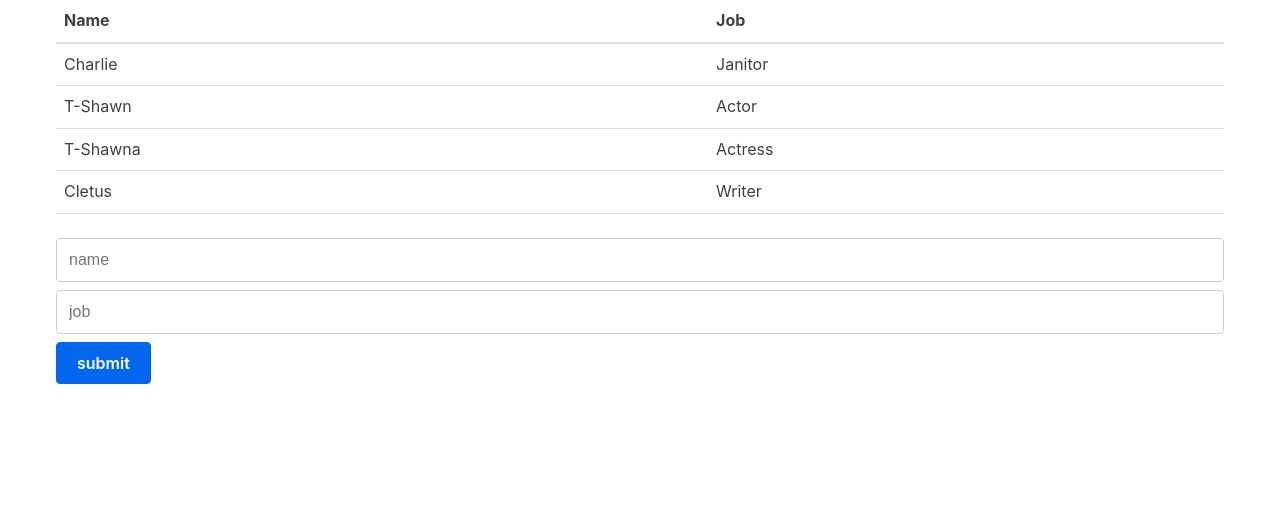
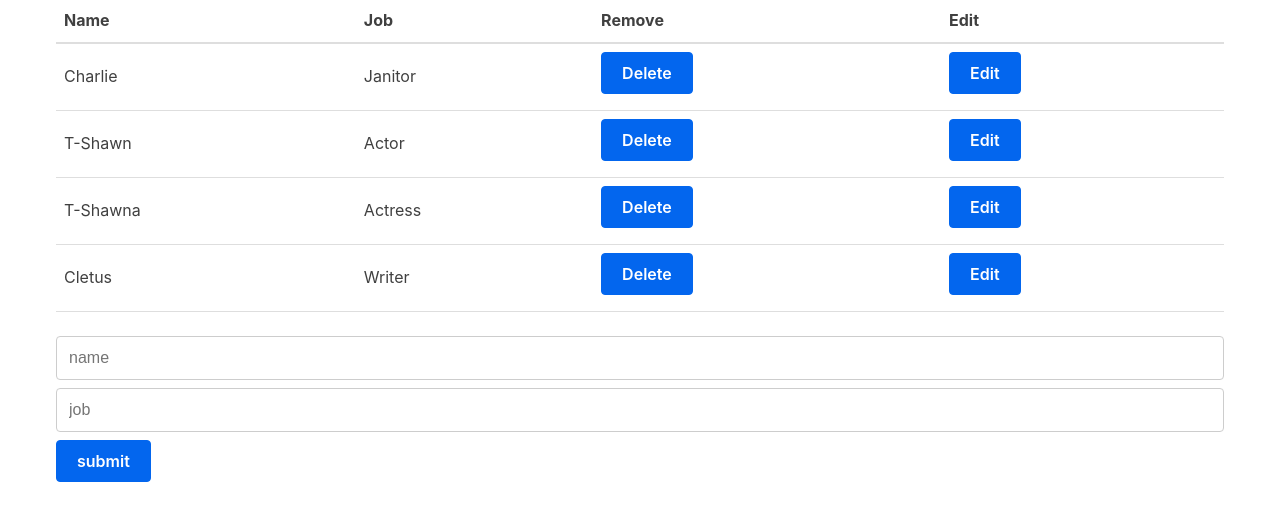
Before and after one commit to ryanboris/react-tutorial, a React (Create React App) app: page / in a window 1280 px wide. Shown: the top 520 px of the page. Built offline with nearby package versions, Linux system fonts and the light colour scheme.

Commit message:
adds delete and edit operations

```diff
--- a/src/App.js
+++ b/src/App.js
@@ -4,10 +4,46 @@ import { characters } from './Characters'
 import Form from './Form'
 
 export default class App extends Component {
-  state = { characters, name: '', job: '' }
+  state = { characters, name: '', job: '', isEditing: false, currentClassName: null }
+
+  removeCharacter = index => {
+    const { characters } = this.state
+    this.setState({
+      characters: characters.filter(char => characters.indexOf(char) !== index)
+    })
+  }
+
+  editCharacter = () => {
+    const { characters } = this.state
+    const i = characters.findIndex(
+      char => characters.indexOf(char) === this.state.currentClassName
+    )
+    this.setState({
+      characters: [
+        ...characters.slice(0, i),
+        { name: this.state.name, job: this.state.job },
+        ...characters.slice(i + 1)
+      ],
+      name: '',
+      job: '',
+      isEditing: false,
+      currentClassName: null
+    })
+  }
+
+  toggleEdit = i => {
+    console.log(i)
+    this.setState({ isEditing: true, currentClassName: i })
+  }
 
   handleSubmit = e => {
     e.preventDefault()
+    if (!this.state.name || !this.state.job) {
+      alert('Provide both fields.')
+      return this.setState({ name: '', job: '' })
+    } else if (this.state.isEditing) {
+      this.editCharacter()
+    } else {
       this.setState({
         characters: [
           ...this.state.characters,
@@ -16,6 +52,7 @@ export default class App extends Component {
         name: '',
         job: ''
       })
+    }
   }
 
   onNameChange = name => {
@@ -29,16 +66,23 @@ export default class App extends Component {
       job
     })
   }
+
   render() {
     return (
       <div className="container">
-        <Table characters={this.state.characters} />
+        <Table
+          characters={this.state.characters}
+          removeCharacter={this.removeCharacter}
+          toggleEdit={this.toggleEdit}
+        />
         <Form
           name={this.state.name}
           job={this.state.job}
           handleSubmit={this.handleSubmit}
           onJobChange={this.onJobChange}
           onNameChange={this.onNameChange}
+          isEditing={this.state.isEditing}
+          editCharacter={this.editCharacter}
         />
       </div>
     )
--- a/src/Form.js
+++ b/src/Form.js
@@ -6,9 +6,20 @@ export default class Form extends Component {
   render() {
     return (
       <form onSubmit={this.props.handleSubmit}>
-        <NameInput name={this.props.name} onNameChange={this.props.onNameChange} />
-        <JobInput job={this.props.job} onJobChange={this.props.onJobChange} />
-        <input type="submit" value="submit" />
+        <NameInput
+          name={this.props.name}
+          onNameChange={this.props.onNameChange}
+          editCharacter={this.props.editCharacter}
+          isEditing={this.props.isEditing}
+        />
+        <JobInput
+          job={this.props.job}
+          onJobChange={this.props.onJobChange}
+          editCharacter={this.props.editCharacter}
+          isEditing={this.props.isEditing}
+        />
+        {!this.props.isEditing && <input type="submit" value="submit" />}
+        {this.props.isEditing && <input type="submit" value="update" />}
       </form>
     )
   }
--- a/src/JobInput.js
+++ b/src/JobInput.js
@@ -2,6 +2,9 @@ import React, { Component } from 'react'
 
 export default class JobInput extends Component {
   handleChange = e => {
+    this.props.onJobChange(e.target.value)
+  }
+  handleEdit = e => {
     this.props.onJobChange(e.target.value)
   }
   render() {
@@ -11,7 +14,7 @@ export default class JobInput extends Component {
           type="text"
           placeholder="job"
           value={this.props.job}
-          onChange={this.handleChange}
+          onChange={!this.props.isEditing ? this.handleChange : this.handleEdit}
         />
       </>
     )
--- a/src/NameInput.js
+++ b/src/NameInput.js
@@ -2,6 +2,9 @@ import React, { Component } from 'react'
 
 export default class NameInput extends Component {
   handleChange = e => {
+    this.props.onNameChange(e.target.value)
+  }
+  handleEdit = e => {
     this.props.onNameChange(e.target.value)
   }
 
@@ -12,7 +15,7 @@ export default class NameInput extends Component {
           type="text"
           placeholder="name"
           value={this.props.name}
-          onChange={this.handleChange}
+          onChange={!this.props.isEditing ? this.handleChange : this.handleEdit}
         />
       </>
     )
--- a/src/Table.js
+++ b/src/Table.js
@@ -7,7 +7,12 @@ export default class Table extends Component {
     return (
       <table>
         <TableHeader />
-        <TableBody characters={this.props.characters} />
+        <TableBody
+          characters={this.props.characters}
+          removeCharacter={this.props.removeCharacter}
+          editCharacter={this.props.editCharacter}
+          toggleEdit={this.props.toggleEdit}
+        />
       </table>
     )
   }
--- a/src/TableBody.js
+++ b/src/TableBody.js
@@ -8,6 +8,12 @@ export default function TableBody(props) {
           <tr key={i}>
             <td>{char.name}</td>
             <td>{char.job}</td>
+            <td>
+              <button onClick={() => props.removeCharacter(i)}>Delete</button>
+            </td>
+            <td>
+              <button onClick={() => props.toggleEdit(i)}>Edit</button>
+            </td>
           </tr>
         )
       })}
--- a/src/TableHeader.js
+++ b/src/TableHeader.js
@@ -6,6 +6,8 @@ export default function TableHeader() {
       <tr>
         <th>Name</th>
         <th>Job</th>
+        <th>Remove</th>
+        <th>Edit</th>
       </tr>
     </thead>
   )
```
Lines whose indentation alone changed are shown as unchanged.
